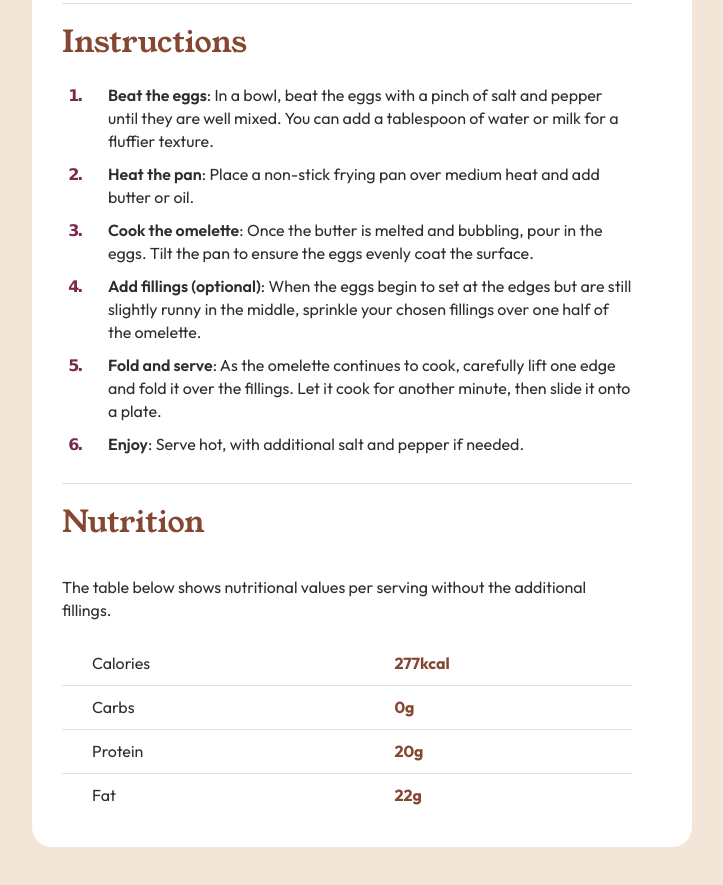
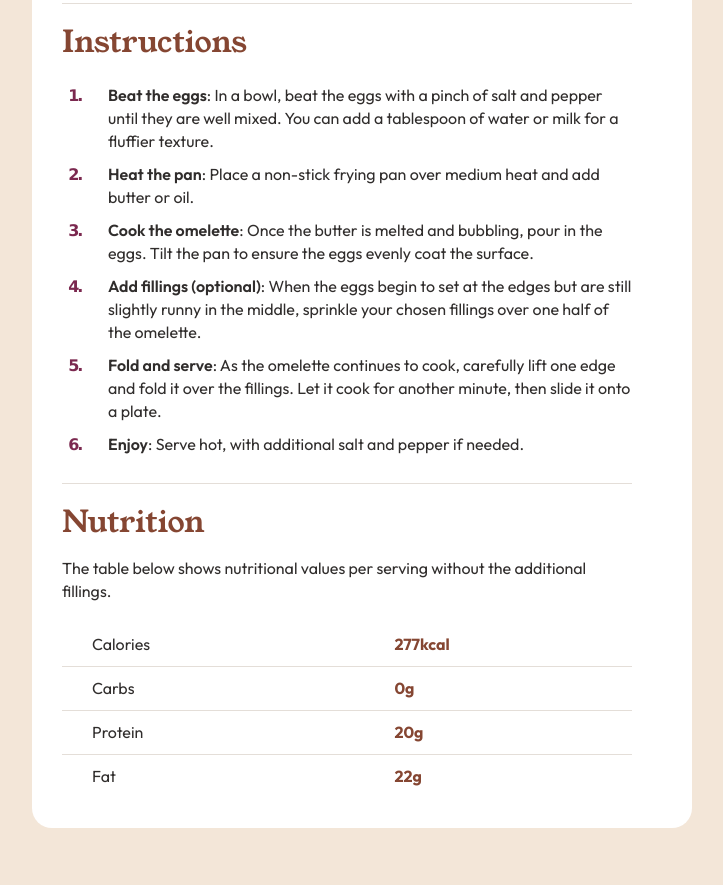
Before and after one commit to AlyferJT/recipe-page, a plain HTML site: page index.html in a window 1280 px wide. Shown: the part 1027-1912 px from the top of the page, without its empty margins (278-1001 px from the left). Drawn offline with Linux system fonts and the light colour scheme.

Commit message:
nutrition padding

```diff
--- a/style.css
+++ b/style.css
@@ -150,7 +150,7 @@ table {
 }
 
 .nutrition__description {
-    padding-top: 2.2rem;
+    padding-top: .3rem;
 }
 
 .nutrition-table {
```
